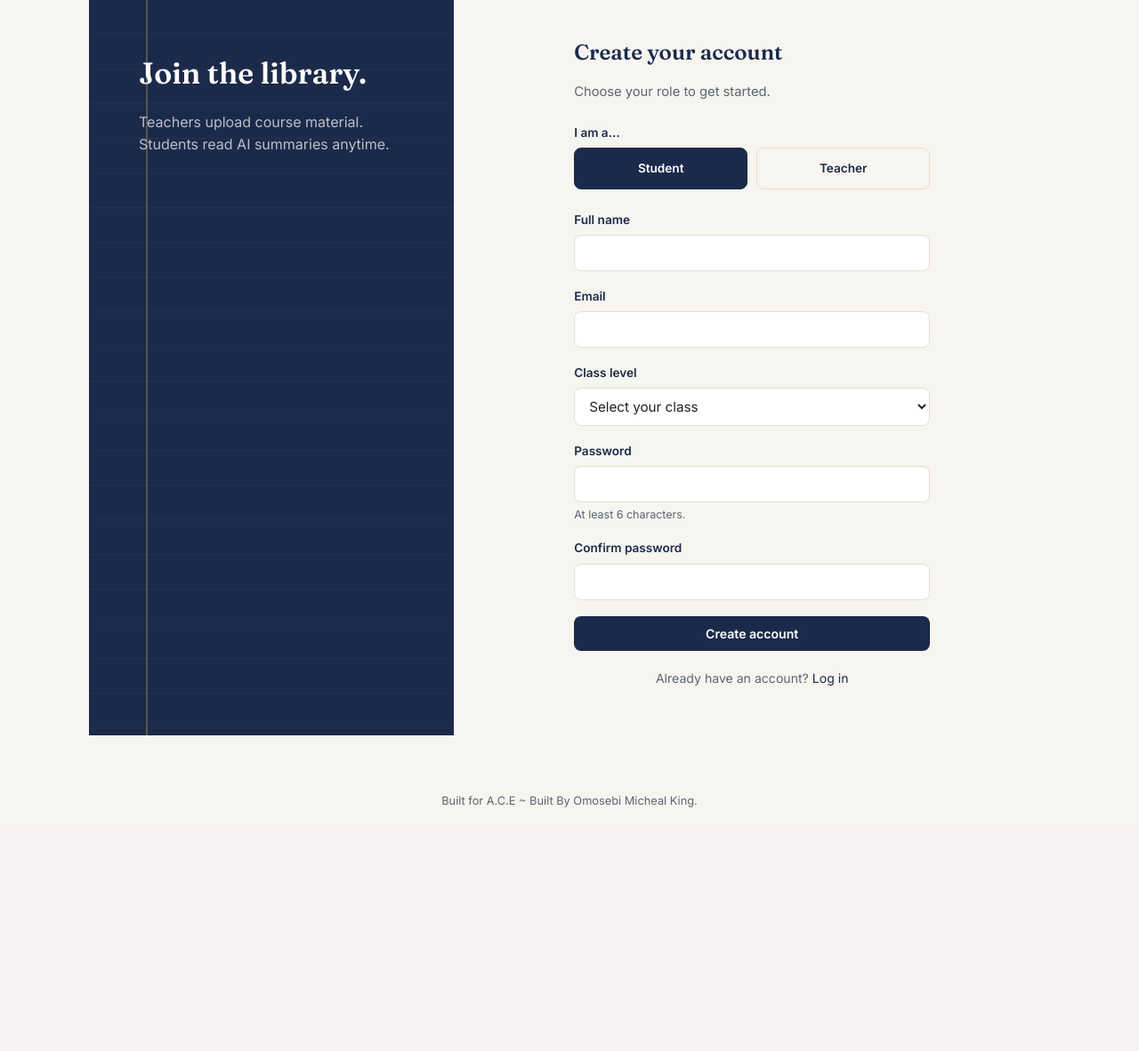
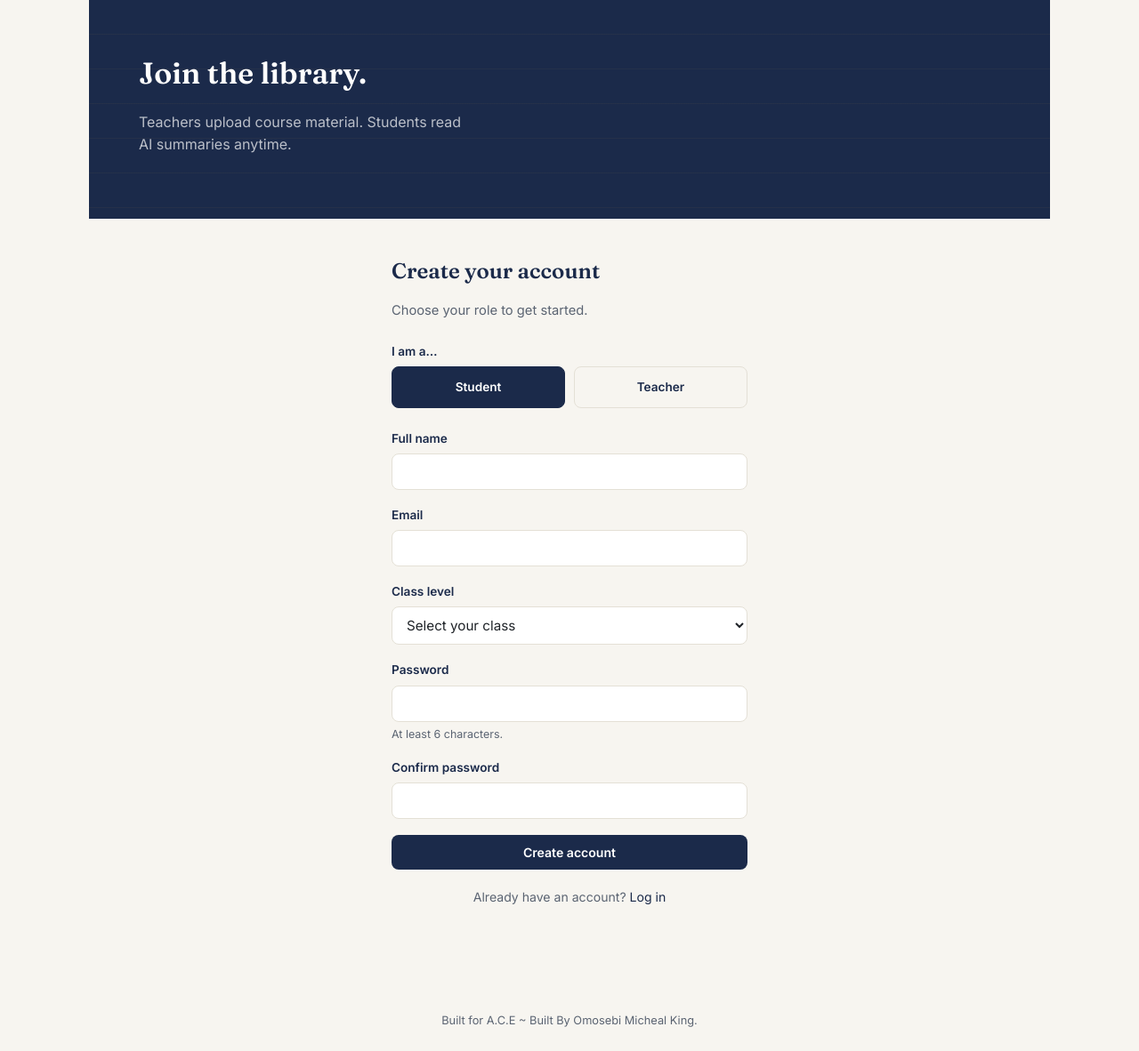
Before and after one commit to Cuprous-Hub/ayodele-ai-library, a Flask app: page /register in a window 1280 px wide. Shown: the part 64-1246 px from the top of the page at 89% size. Before the commit the page ends 972 px from the top, so only its background shows below. Run offline with Flask 3, Linux system fonts and the light colour scheme.

Commit message:
Fix: case-insensitive teacher signup code, remove margin rule

```diff
--- a/blueprints/auth.py
+++ b/blueprints/auth.py
@@ -32,7 +32,7 @@ def register():
             errors.append("Passwords do not match.")
         if role not in ("teacher", "student"):
             errors.append("Please select whether you are a teacher or a student.")
-        if role == "teacher" and teacher_code != current_app.config["TEACHER_SIGNUP_CODE"]:
+        if role == "teacher" and teacher_code.strip().upper() != current_app.config["TEACHER_SIGNUP_CODE"].strip().upper():
             errors.append("That teacher sign-up code is incorrect.")
         if role == "student" and level not in current_app.config["LEVELS"]:
             errors.append("Please select your class level.")
--- a/templates/auth/login.html
+++ b/templates/auth/login.html
@@ -4,7 +4,7 @@
 <div class="auth-shell" style="min-height:auto; margin:-40px -24px;">
   <div class="auth-side" style="flex:none; width:38%;">
     <div class="ruled"></div>
-    <div class="margin-rule"></div>
+
     <div>
       <h1>Welcome back.</h1>
       <p class="tagline">Pick up your course outlines right where you left off.</p>
--- a/templates/auth/register.html
+++ b/templates/auth/register.html
@@ -1,10 +1,9 @@
 {% extends "base.html" %}
 {% block title %}Sign up{% endblock %}
 {% block content %}
-<div class="auth-shell" style="min-height:auto; margin:-40px -24px;">
-  <div class="auth-side" style="flex:none; width:38%;">
+<div class="auth-shell" style="min-height:auto; margin:-40px -24px; flex-direction:column;">
+  <div class="auth-side" style="flex:none; width:100%; min-height:180px;">
     <div class="ruled"></div>
-    <div class="margin-rule"></div>
     <div>
       <h1>Join the library.</h1>
       <p class="tagline">Teachers upload course material. Students read AI summaries anytime.</p>
```
